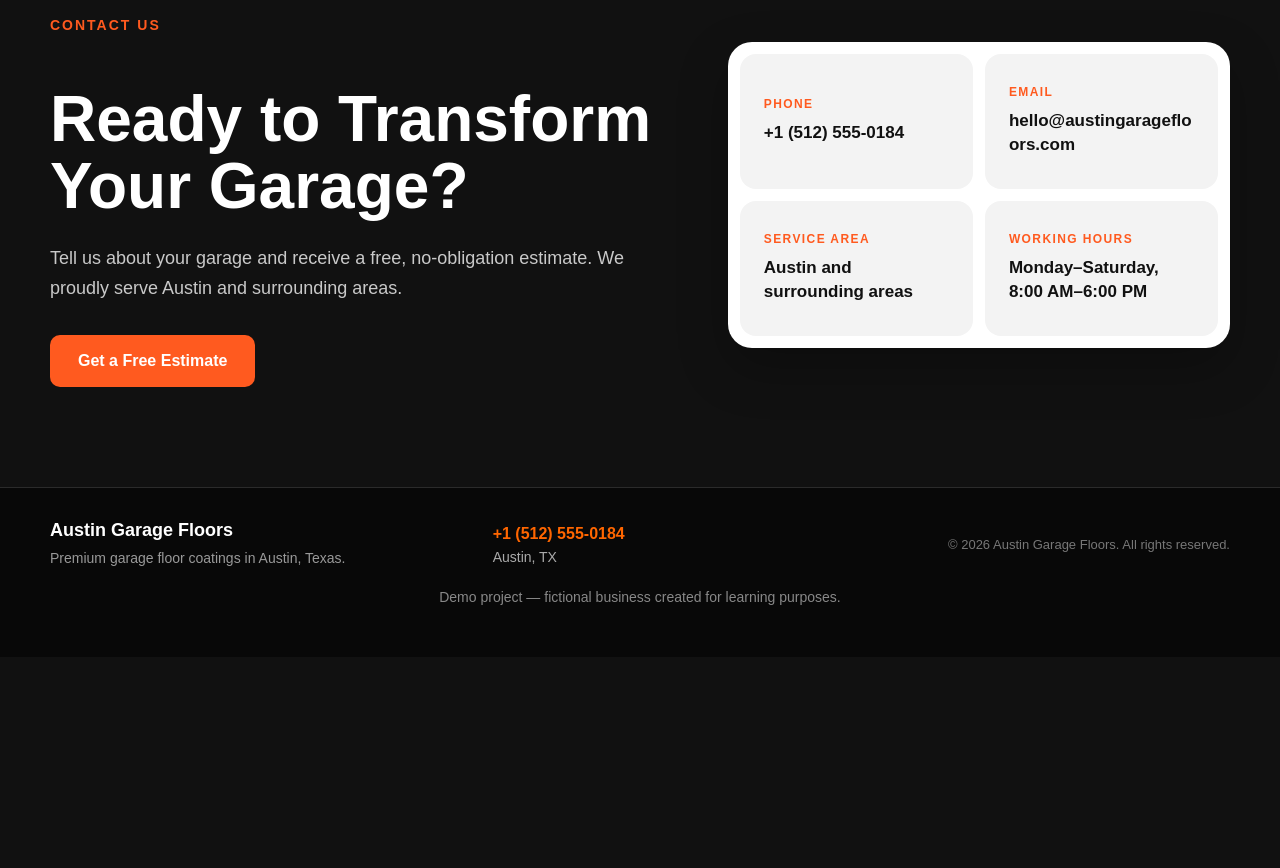
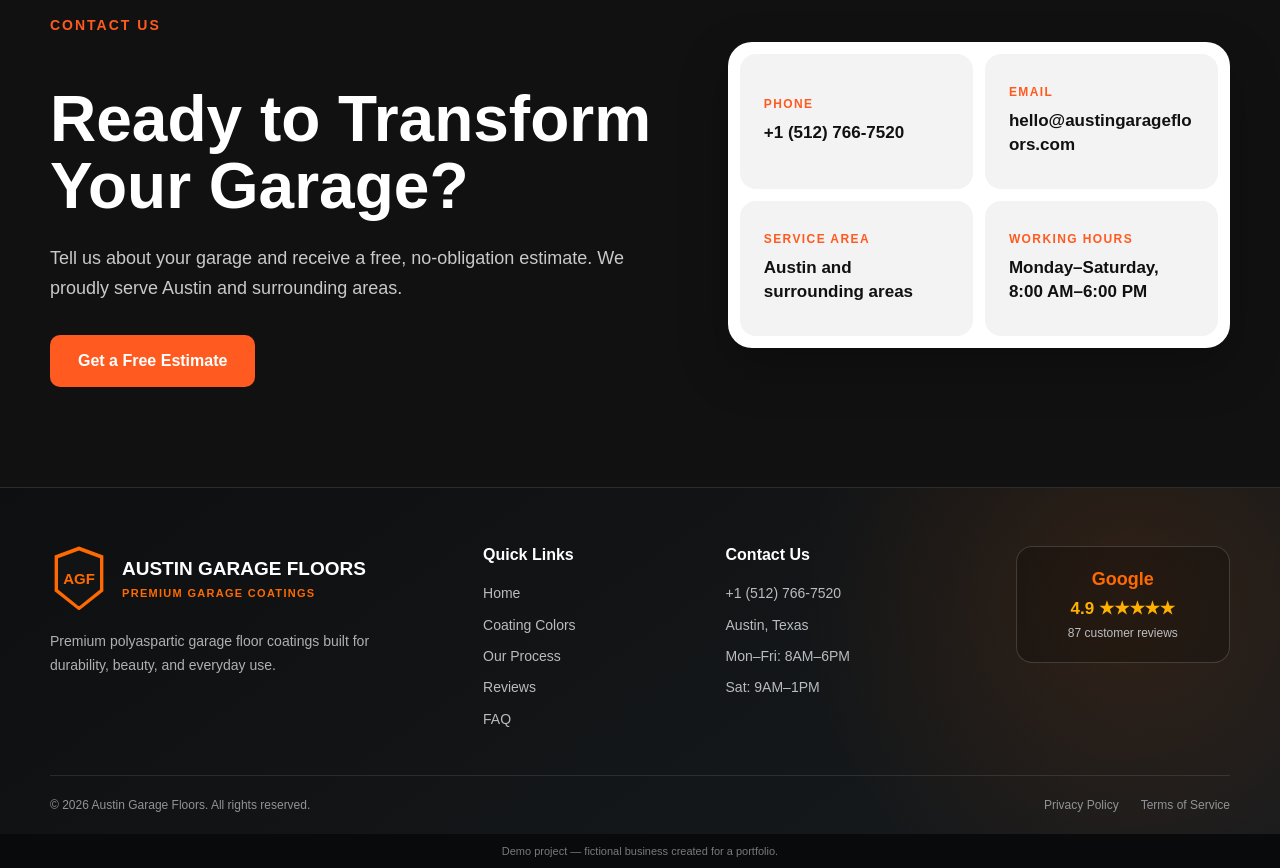
Before and after one commit to stepanovairina812-png/garage-landing, a plain HTML site: page index.html in a window 1280 px wide. Shown: the part 5140-6008 px from the top of the page. Before the commit the page ends 5797 px from the top, so only its background shows below. Drawn offline with Linux system fonts and the light colour scheme.

Commit message:
Redesign footer and fix contact details

```diff
--- a/index.html
+++ b/index.html
@@ -667,7 +667,7 @@
 
       <div class="contact-item">
         <span>PHONE</span>
-        <a href="tel:+15125550184">+1 (512) 555-0184</a>
+        <a href="tel:+15127667520">+1 (512) 766-7520</a>
       </div>
 
       <div class="contact-item">
@@ -694,25 +694,62 @@
 </main>
 
 <footer class="site-footer">
-    <div class="container footer-content">
+  <div class="container footer-main">
 
-        <div class="footer-brand">
-            <strong>Austin Garage Floors</strong>
-            <p>Premium garage floor coatings in Austin, Texas.</p>
-        </div>
+    <div class="footer-brand">
+      <a class="footer-logo" href="#">
+        <span class="footer-logo-mark">AGF</span>
 
-        <div class="footer-contact">
-            <a href="tel:+15125550184">+1 (512) 555-0184</a>
-            <span>Austin, TX</span>
-        </div>
+        <span>
+          <strong>Austin Garage Floors</strong>
+          <small>Premium Garage Coatings</small>
+        </span>
+      </a>
 
-        <p class="footer-copy">
-            © 2026 Austin Garage Floors. All rights reserved.
-        </p>
+      <p>
+        Premium polyaspartic garage floor coatings built for durability,
+        beauty, and everyday use.
+      </p>
+    </div>
 
+    <div class="footer-column">
+      <h3>Quick Links</h3>
+
+      <a href="#">Home</a>
+      <a href="#colors">Coating Colors</a>
+      <a href="#process">Our Process</a>
+      <a href="#reviews">Reviews</a>
+      <a href="#faq">FAQ</a>
     </div>
-      <p class="demo-note">
-    Demo project — fictional business created for learning purposes.
+
+    <div class="footer-column">
+      <h3>Contact Us</h3>
+
+      <a href="tel:+15127667520">+1 (512) 766-7520</a>
+      <span>Austin, Texas</span>
+      <span>Mon–Fri: 8AM–6PM</span>
+      <span>Sat: 9AM–1PM</span>
+    </div>
+
+    <a class="footer-rating" href="#reviews">
+      <span>Google</span>
+      <strong>4.9 ★★★★★</strong>
+      <small>87 customer reviews</small>
+    </a>
+
+  </div>
+
+  <div class="container footer-bottom">
+    <p>© 2026 Austin Garage Floors. All rights reserved.</p>
+
+    <div>
+      <a href="#faq">Privacy Policy</a>
+      <a href="#faq">Terms of Service</a>
+    </div>
+  </div>
+
+  <p class="demo-note">
+    Demo project — fictional business created for a portfolio.
   </p>
 </footer>
 <script src="./script.js"></script>
--- a/style.css
+++ b/style.css
@@ -2629,3 +2629,264 @@ a {
     padding-top: 56px;
   }
 }
+/* FINAL FOOTER */
+
+.site-footer {
+  clear: both;
+  padding: 58px 0 0;
+  background:
+    radial-gradient(
+      circle at 88% 30%,
+      rgba(255, 106, 0, 0.12),
+      transparent 28%
+    ),
+    linear-gradient(145deg, #0d0f10, #181b1e);
+  color: #ffffff;
+}
+
+.footer-main {
+  display: grid;
+  grid-template-columns: 1.6fr 0.8fr 1fr 0.9fr;
+  align-items: start;
+  gap: 52px;
+  padding-bottom: 46px;
+}
+
+.footer-logo {
+  display: inline-flex;
+  align-items: center;
+  gap: 14px;
+  color: #ffffff;
+  text-decoration: none;
+}
+
+.footer-logo-mark {
+  width: 58px;
+  height: 58px;
+  display: inline-flex;
+  align-items: center;
+  justify-content: center;
+  border: 3px solid #ff6a00;
+  clip-path: polygon(
+    50% 0,
+    92% 15%,
+    92% 70%,
+    50% 100%,
+    8% 70%,
+    8% 15%
+  );
+  color: #ff6a00;
+  font-size: 16px;
+  font-weight: 900;
+}
+
+.footer-logo strong {
+  display: block;
+  font-size: 19px;
+  line-height: 1.15;
+  text-transform: uppercase;
+}
+
+.footer-logo small {
+  display: block;
+  margin-top: 5px;
+  color: #ff6a00;
+  font-size: 11px;
+  font-weight: 800;
+  letter-spacing: 1.3px;
+  text-transform: uppercase;
+}
+
+.footer-brand p {
+  max-width: 340px;
+  margin: 20px 0 0;
+  color: #aeb1b4;
+  font-size: 14px;
+  line-height: 1.7;
+}
+
+.footer-column {
+  display: flex;
+  flex-direction: column;
+  gap: 11px;
+}
+
+.footer-column h3 {
+  margin: 0 0 8px;
+  color: #ffffff;
+  font-size: 16px;
+}
+
+.footer-column a,
+.footer-column span {
+  color: #b9bbbe;
+  font-size: 14px;
+  line-height: 1.45;
+  text-decoration: none;
+}
+
+.footer-column a:hover {
+  color: #ff6a00;
+}
+
+.footer-rating {
+  display: flex;
+  flex-direction: column;
+  align-items: center;
+  padding: 22px 18px;
+  border: 1px solid rgba(255, 255, 255, 0.16);
+  border-radius: 16px;
+  background: rgba(0, 0, 0, 0.22);
+  color: #ffffff;
+  text-align: center;
+  text-decoration: none;
+}
+
+.footer-rating span {
+  color: #ff6a00;
+  font-size: 18px;
+  font-weight: 800;
+}
+
+.footer-rating strong {
+  margin-top: 8px;
+  color: #ffb000;
+  font-size: 17px;
+}
+
+.footer-rating small {
+  margin-top: 7px;
+  color: #bcbec0;
+  font-size: 12px;
+}
+
+.footer-bottom {
+  display: flex;
+  align-items: center;
+  justify-content: space-between;
+  gap: 24px;
+  padding-top: 22px;
+  padding-bottom: 22px;
+  border-top: 1px solid rgba(255, 255, 255, 0.1);
+}
+
+.footer-bottom p {
+  margin: 0;
+  color: #909396;
+  font-size: 12px;
+}
+
+.footer-bottom div {
+  display: flex;
+  gap: 22px;
+}
+
+.footer-bottom a {
+  color: #909396;
+  font-size: 12px;
+  text-decoration: none;
+}
+
+.footer-bottom a:hover {
+  color: #ff6a00;
+}
+
+.site-footer .demo-note {
+  margin: 0;
+  padding: 11px 20px;
+  background: #090a0b;
+  color: #777a7d;
+  font-size: 11px;
+  text-align: center;
+}
+
+@media (max-width: 950px) {
+  .footer-main {
+    grid-template-columns: 1.4fr 1fr 1fr;
+  }
+
+  .footer-rating {
+    grid-column: 1 / -1;
+    max-width: 330px;
+  }
+}
+
+@media (max-width: 650px) {
+  .site-footer {
+    padding-top: 46px;
+  }
+
+  .footer-main {
+    grid-template-columns: 1fr;
+    gap: 34px;
+    text-align: center;
+  }
+
+  .footer-logo {
+    justify-content: center;
+  }
+
+  .footer-brand p {
+    margin-left: auto;
+    margin-right: auto;
+  }
+
+  .footer-rating {
+    width: 100%;
+    max-width: none;
+    box-sizing: border-box;
+  }
+
+  .footer-bottom {
+    flex-direction: column;
+    text-align: center;
+  }
+}
+/* Fix footer logo shield */
+
+.footer-logo-mark {
+  position: relative;
+  width: 58px;
+  height: 64px;
+  flex: 0 0 auto;
+  border: 0;
+  background: transparent;
+  clip-path: none;
+  font-size: 0;
+}
+
+.footer-logo-mark::before {
+  content: "";
+  position: absolute;
+  inset: 0;
+  background: #ff6a00;
+  clip-path: polygon(
+    50% 0,
+    92% 14%,
+    92% 70%,
+    50% 100%,
+    8% 70%,
+    8% 14%
+  );
+}
+
+.footer-logo-mark::after {
+  content: "AGF";
+  position: absolute;
+  inset: 4px;
+  display: flex;
+  align-items: center;
+  justify-content: center;
+  background: #111315;
+  color: #ff6a00;
+  font-size: 15px;
+  font-weight: 900;
+  clip-path: polygon(
+    50% 0,
+    92% 14%,
+    92% 70%,
+    50% 100%,
+    8% 70%,
+    8% 14%
+  );
+}
```
